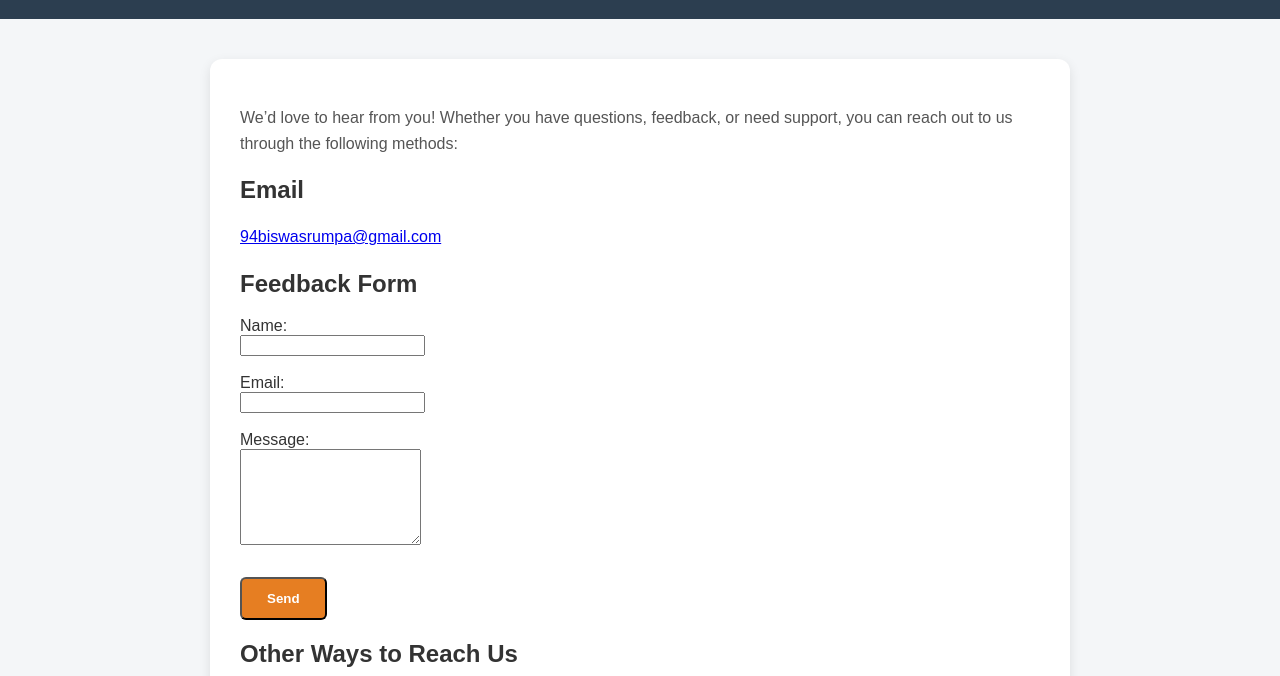
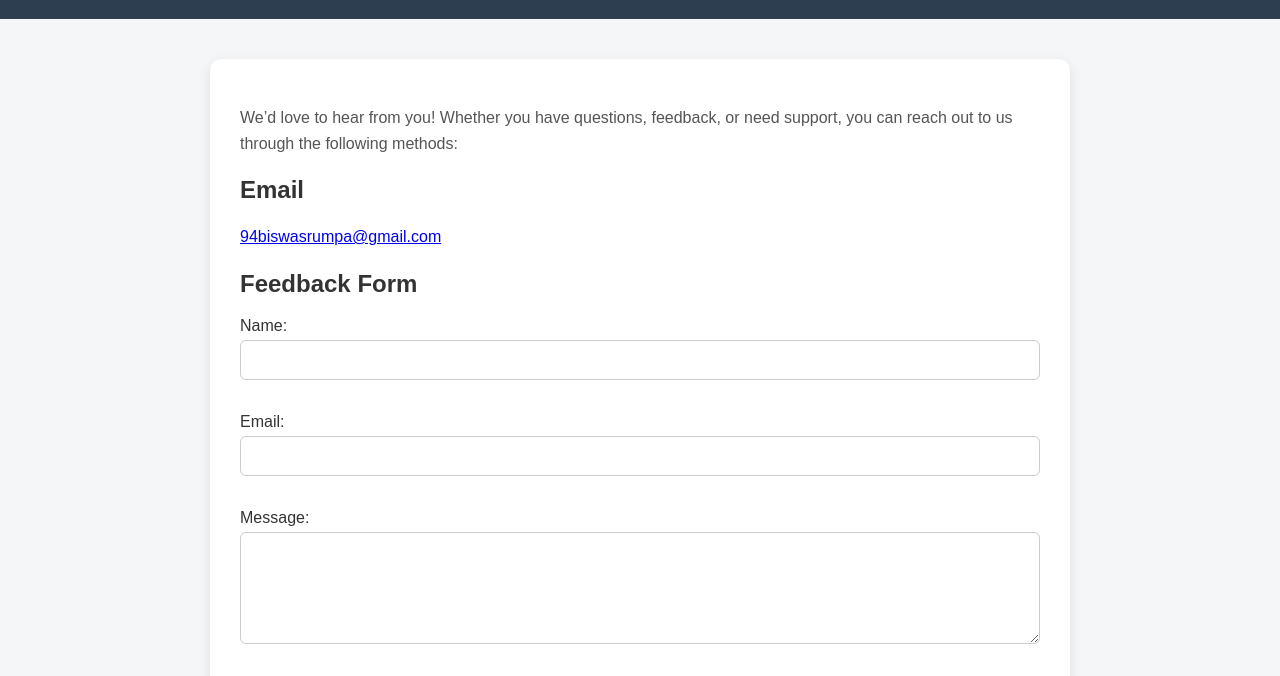
Before and after one commit to TheRMPApps/thermpapps.github.io, a plain HTML site: page contact.html in a window 1280 px wide. Shown: the part 124-800 px from the top of the page. Drawn offline with Linux system fonts and the light colour scheme.

Commit message:
Update style.css

```diff
--- a/style.css
+++ b/style.css
@@ -68,3 +68,30 @@ footer {
     text-align:center;
     padding:10px;
 }
+
+form input[type="text"],
+form input[type="email"],
+form textarea {
+    width: 100%;
+    padding: 10px;
+    margin-top: 5px;
+    margin-bottom: 15px;
+    border: 1px solid #ccc;
+    border-radius: 6px;
+    box-sizing: border-box;
+    font-size: 1em;
+}
+
+form input[type="submit"] {
+    background-color: #e67e22;
+    color: white;
+    border: none;
+    padding: 12px 25px;
+    border-radius: 6px;
+    cursor: pointer;
+    font-weight: bold;
+}
+
+form input[type="submit"]:hover {
+    background-color: #d35400;
+}
```
